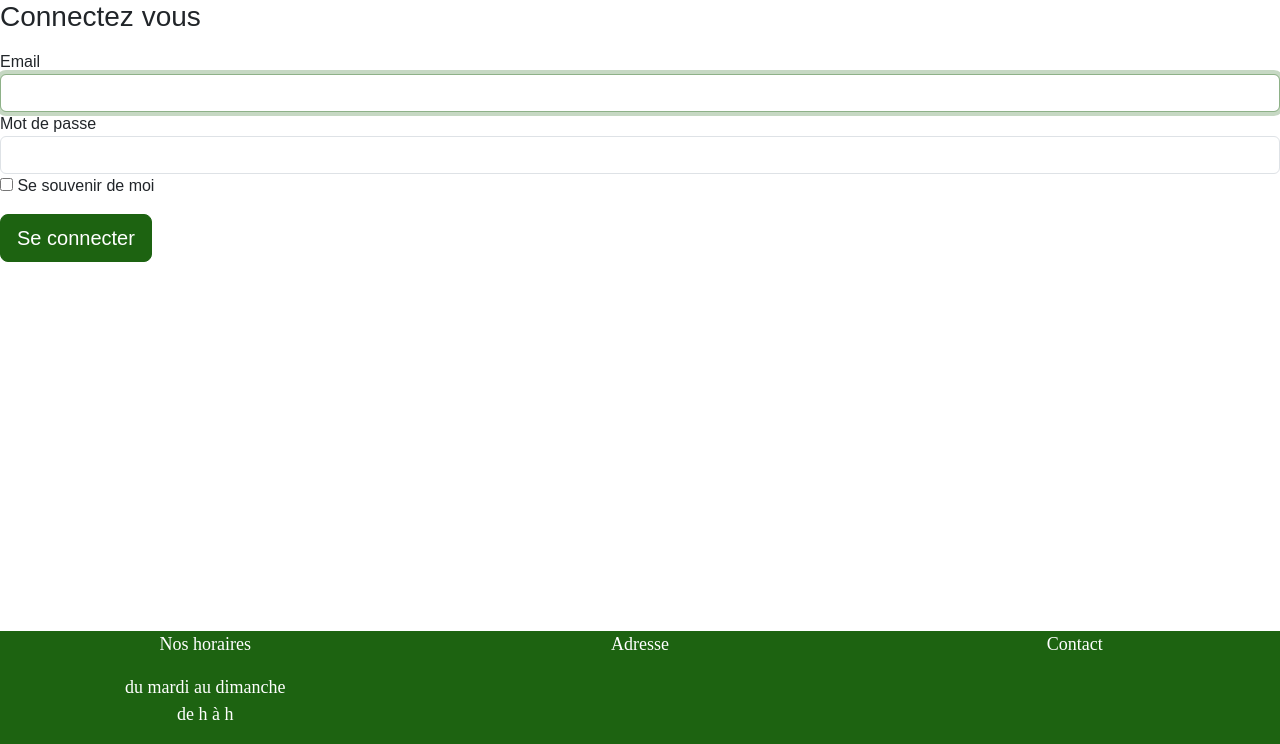
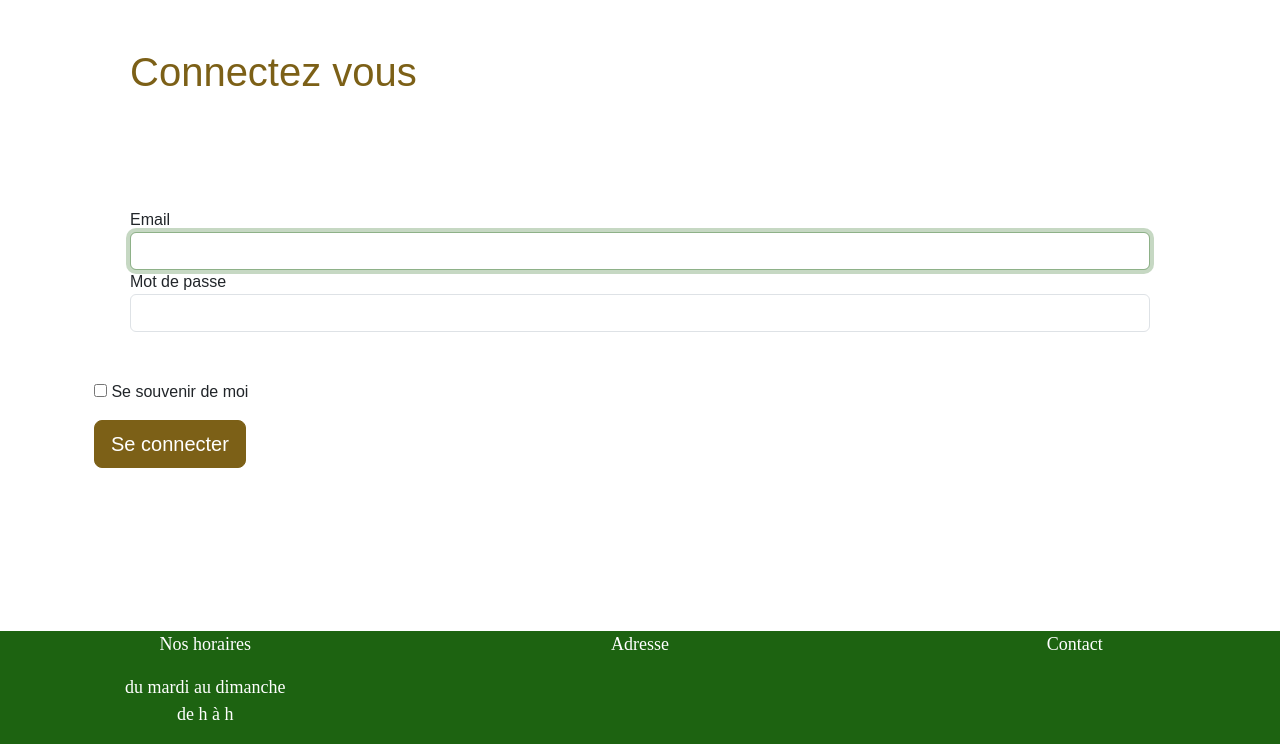
Before and after one commit to Steph7721/arcadia_ecf_deploiment, a Symfony app: template templates/security/login.html.twig in a window 1280 px wide. Shown: the part 56-800 px from the top of the page. Run offline with Twig, Linux system fonts and the light colour scheme; the template is opened without the code that fills it, so the values that code supplies are empty; style sheets or scripts are compiled from the project's sources; some libraries are stand-ins or nearby versions.

Commit message:
Mise en place de la page login

```diff
--- a/templates/security/login.html.twig
+++ b/templates/security/login.html.twig
@@ -14,24 +14,29 @@
         </div>
     {% endif %}
 
-    <h1 class="h3 mb-3 font-weight-normal">Connectez vous</h1>
+    <div class="container align-center">
+        <h1 class="p-5 mb-3 font-weight-normal text-secondary">Connectez vous</h1>
+
+        <div class="p-5">
             <label for="inputEmail">Email</label>
             <input type="email" value="{{ last_username }}" name="email" id="inputEmail" class="form-control" autocomplete="email" required autofocus>
             <label for="inputPassword">Mot de passe</label>
             <input type="password" name="password" id="inputPassword" class="form-control" autocomplete="current-password" required>
 
-    <input type="hidden" name="_csrf_token"
-           value="{{ csrf_token('authenticate') }}"
-    >
+            <input type="hidden" name="_csrf_token" value="{{ csrf_token('authenticate') }}">
+        </div>
 
+        <div class="container align-items-center pb-5">
             <div class="checkbox mb-3">
                 <label>
                     <input type="checkbox" name="_remember_me"> Se souvenir de moi
                 </label>
             </div>
 
-    <button class="btn btn-lg btn-primary" type="submit">
+            <button class="btn btn-lg btn-secondary" type="submit">
                 Se connecter
             </button>
+        </div>
+    </div>
 </form>
 {% endblock %}
```
Lines whose indentation alone changed are shown as unchanged.
